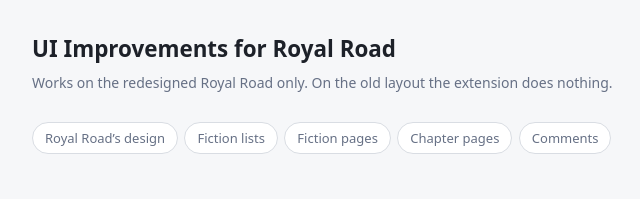
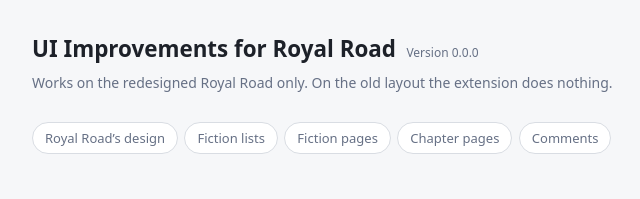
Before and after one commit to jmgpgit/royal-road-ui-improvements, a website with bundled scripts: page src/options/options.html in a window 1280 px wide. Shown: the top 199 px of the page, 240-880 px from the left. Built offline with nearby package versions, Linux system fonts and the light colour scheme; some packages are replaced by stand-ins of ours.

Commit message:
fix: keep the options page still in Chrome, and say which version is running
Chrome prioritises the focused element as its scroll anchor, and the options
page rebuilt its whole form on every render - which happens after every write.
The control being used was destroyed and replaced mid-interaction, so the
anchor went with it and the page nudged upwards each time a setting changed.

The form is built once now and `syncControl` updates the controls in place, so
what has focus stays mounted. The tag-colour card's switch had the same shape
and gets the same treatment: it is created if missing rather than recreated.
Two tests cover it - a write leaves the changed control mounted and focused,
and a reset still reaches the mounted controls with the new values.

The popup waited on nothing before closing itself. `openOptionsPage` returns a
promise in Chrome, so the window could go before the request was accepted, and
a refusal surfaced as an unhandled rejection. It waits, and says so through
`RRX.warn` when it fails rather than closing over the problem.

Both extension pages now show the running version, read from the manifest
rather than kept in a second place that can disagree with it. Which build is
loaded matters most when it is the one thing you cannot tell by looking - after
a store update, or with a self-installed copy alongside a listed one.

`tools/build.mjs` refuses to guess. It took the first entry of
`background.scripts` as the Chrome service worker; more than one is a manifest
this build cannot faithfully convert, so it now says that instead of silently
shipping the first.

And the chapter-meta test builds its expected word count with `toLocaleString`
rather than hard-coding "2,120", so a machine that groups digits differently
does not fail a test about which facts appear.

```diff
--- a/src/options/options.css
+++ b/src/options/options.css
@@ -66,9 +66,22 @@ body {
   gap: 1.75rem;
 }
 
+.page__title {
+  display: flex;
+  gap: 0.65rem;
+  align-items: baseline;
+  margin-bottom: 0.35rem;
+}
+
 .page__head h1 {
-  margin: 0 0 0.35rem;
+  margin: 0;
   font-size: 1.4rem;
+}
+
+.version {
+  color: var(--muted);
+  font-size: 0.75rem;
+  white-space: nowrap;
 }
 
 .muted {
--- a/src/options/options.html
+++ b/src/options/options.html
@@ -9,7 +9,10 @@
   <body>
     <main class="page">
       <header class="page__head">
-        <h1>UI Improvements for Royal Road</h1>
+        <div class="page__title">
+          <h1>UI Improvements for Royal Road</h1>
+          <span id="app-version" class="version"></span>
+        </div>
         <p class="muted">
           Works on the redesigned Royal Road only. On the old layout the extension does nothing.
         </p>
--- a/src/options/options.js
+++ b/src/options/options.js
@@ -7,6 +7,8 @@
   const RRX = globalThis.RRX;
   const { SCHEMA, COPY, SECTIONS } = RRX;
   const $ = (id) => document.getElementById(id);
+
+  $('app-version').textContent = `Version ${RRX.ext.runtime.getManifest().version}`;
 
   let state = {
     settings: RRX.normalizeSettings(null),
@@ -183,6 +185,20 @@
     return null; // lists are edited in context, not here
   }
 
+  /** Storage changes can come from this page, the popup or another tab. Keep
+   *  the existing control: Chrome uses the focused element as a scroll anchor,
+   *  so replacing the whole form after a write nudges the page. */
+  function syncControl(control) {
+    const key = control.dataset.setting;
+    const spec = SCHEMA[key];
+    if (!spec) return;
+    if (spec.type === 'bool') control.checked = !!state.settings[key];
+    else {
+      const value = state.settings[key];
+      control.value = value === null || value === undefined ? '' : String(value);
+    }
+  }
+
   /** Controls greyed out while their master switch is off. */
   const DEPENDENCIES = {
     'list.hoverExpand': () => !state.settings['list.expandAll'],
@@ -211,7 +227,9 @@
 
   function renderSections() {
     const host = $('sections');
-    // Lift them clear before the wipe, or the re-render destroys them.
+    if (!host.children.length) {
+      // Lift them clear before the build, or clearing an incomplete render
+      // would destroy the hand-written managers.
       for (const section of managerSections) section.remove();
       host.textContent = '';
       for (const section of SECTIONS) {
@@ -226,13 +244,20 @@
           ])
         );
         host.appendChild(
-        el('section', { class: 'card', id: `card-${section.id}`, 'aria-labelledby': `h-${section.id}` }, [
+          el(
+            'section',
+            { class: 'card', id: `card-${section.id}`, 'aria-labelledby': `h-${section.id}` },
+            [
               el('h2', { id: `h-${section.id}`, text: section.title }),
               section.blurb ? el('p', { class: 'muted card__blurb', text: section.blurb }) : null,
               ...groups,
-        ])
+            ]
+          )
         );
       }
+    }
+
+    for (const control of host.querySelectorAll('[data-setting]')) syncControl(control);
 
     for (const [key, isEnabled] of Object.entries(DEPENDENCIES)) {
       const control = document.querySelector(`[data-setting="${key}"]`);
@@ -393,8 +418,12 @@
   function renderTagColors() {
     const list = $('tagc-list');
     const home = $('tagc-home-row');
-    home.textContent = '';
+    let homeControl = home.querySelector('[data-setting="tags.colorHome"]');
+    if (!homeControl) {
       home.appendChild(rowFor('tags.colorHome'));
+      homeControl = home.querySelector('[data-setting="tags.colorHome"]');
+    }
+    syncControl(homeControl);
     backfillTagNames();
     const entries = RRX.parseTagColors(state.settings['tags.colors']);
     $('tagc-empty').hidden = entries.length > 0;
--- a/src/popup/popup.css
+++ b/src/popup/popup.css
@@ -136,6 +136,13 @@ h1:not(:first-of-type) {
   outline-offset: 2px;
 }
 
+.version {
+  margin: 0.3rem 0 0;
+  color: var(--muted);
+  font-size: 0.7rem;
+  text-align: right;
+}
+
 /* Shown instead of a section when the tab is not a page this extension acts on.
    Quieter than a control, because it is telling you there is nothing to do. */
 /* The design row sits above the page sections and is always present, so it gets
```
Also changed, not shown: src/popup/popup.html (+1 -0 lines), src/popup/popup.js (+9 -3 lines), test/chapter-meta.test.js (+2 -1 lines), test/options.test.js (+62 -1 lines), test/popup.test.js (+53 -1 lines), tools/build.mjs (+7 -2 lines). Lines whose indentation alone changed are shown as unchanged.
